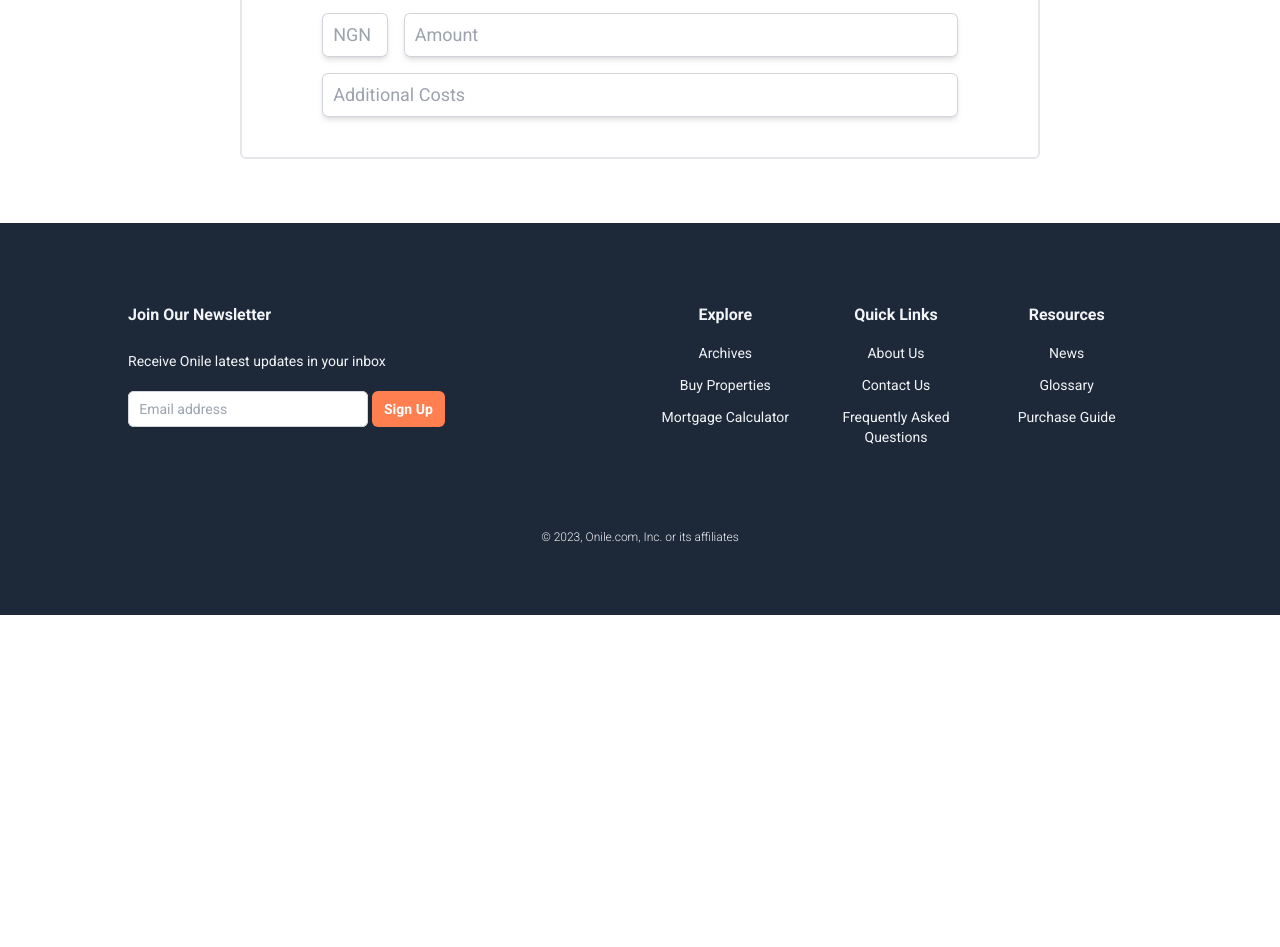
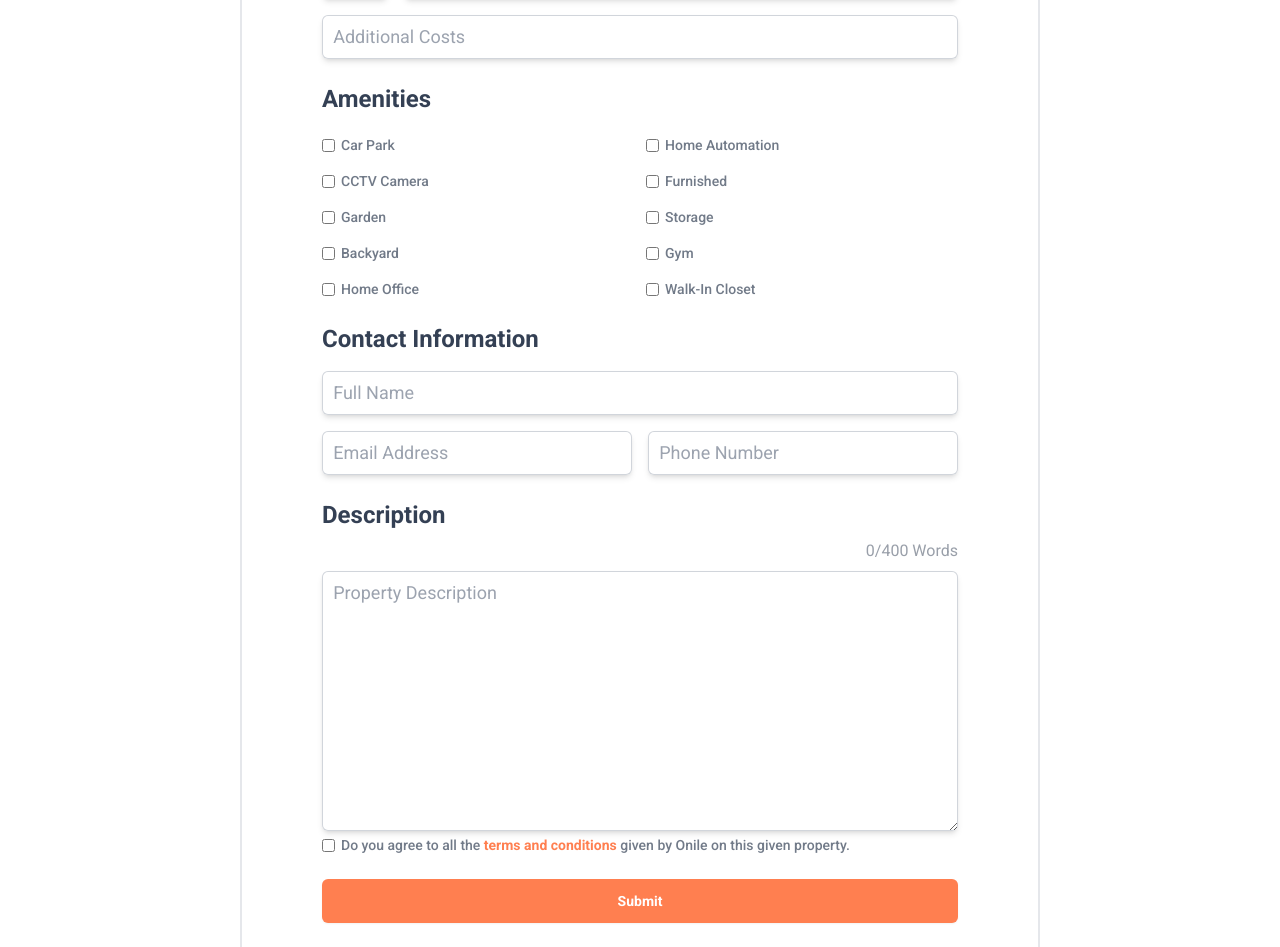
Before and after one commit to topzyray/onile-redesign, a Next.js app: page /addproperty in a window 1280 px wide. Shown: the part 1225-2172 px from the top of the page. Before the commit the page ends 1840 px from the top, so only its background shows below. Built offline with nearby package versions, Linux system fonts and the light colour scheme.

Commit message:
Completed AddProperty page UI design

```diff
--- a/src/app/addproperty/page.js
+++ b/src/app/addproperty/page.js
@@ -1,16 +1,16 @@
-import Image from 'next/image'
-import media from '/public/assets/media_upload.svg'
+import Link from 'next/link'
 import Footer from "@/component/Footer";
+import { IoIosImages } from "react-icons/io";
 
 const AddProperty = () => {
     return <>
-        <section className="scroll-smooth pt-[6.5rem] sm:pt-36 pb-16 lg:pb-0 flex w-full min-h-screen flex-col items-center mb-16">
+        <section className="scroll-smooth pt-[6.5rem] sm:pt-36 pb-0 flex w-full min-h-screen flex-col items-center mb-16">
             <section className='text-center text-[#344054]'>
                 <h1 className='text-[1.5rem] lg:text-[2rem] font-bold text'>Post Ad</h1>
             </section>
 
             {/* Add Property Forms Begin */}
-            <section className="flex flex-col gap-6 px-4 py-2 lg:px-20 lg:py-10 w-[20rem] sm:w-[35rem] md:w-[42rem] lg:w-[50rem] rounded-md border-[0.15rem] mt-4 text-[#344054]">
+            <section className="flex flex-col gap-6 px-4 pt-2 pb-4 lg:px-20 lg:py-10 w-[20rem] sm:w-[35rem] md:w-[42rem] lg:w-[50rem] rounded-md border-[0.15rem] mt-4 text-[#344054]">
 
                 {/* Property Details Begin */}
                 <section className='flex flex-col gap-4'>
@@ -186,22 +186,12 @@ const AddProperty = () => {
                     </section>
 
                     <section className='grid sm:grid-cols-2 gap-2 sm:gap-4'>
-
-                        <section className="col-span-1 sm:col-span-2">
-                            <section className="mt-0 flex flex-col gap-2">
-                                <section className='h-40 md:h-72 rounded-md border flex justify-center items-center shadow-md'>
-                                    <Image src={media} alt='Media Upload' className='w-24 h-24 md:w-32 md:h-32' />
-                                </section>
-                                <input
-                                    type="file"
-                                    name="media-upload"
-                                    id="media-upload"
-                                    accept=".png, .jpg, .jpeg"
-                                    multiple
-                                    required
-                                    className="block w-full rounded-md border-0 py-2 md:py-2.5 text-[#344054] shadow-md ring-1 ring-inset ring-gray-300 placeholder:text-gray-400 focus:ring-2 focus:ring-inset focus:ring-[#344054] text-sm sm:text-lg sm:leading-6"
-                                />
-                            </section>
+                        <section className="col-span-full">
+                            <label className="w-full h-[10rem] md:h-[18rem] flex flex-col items-center justify-center px-4 py-6 bg-white text-blue rounded-lg shadow-lg tracking-wide ring-gray-300 border cursor-pointer hover:bg-gray-200 hover:text-grey-200">
+                                <IoIosImages className="text-[5rem] text:w-[8rem]" />
+                                <span className="mt-2 text-base leading-normal">Upload Media</span>
+                                <input type='file' className="hidden" />
+                            </label>
                         </section>
                     </section>
 
@@ -213,9 +203,9 @@ const AddProperty = () => {
                     <section className=''>
                         <h3 className='text-lg sm:xl lg:text-2xl font-bold'>Pricing</h3>
                     </section>
-                    <section className='grid sm:grid-cols-8 gap-2 sm:gap-4'>
+                    <section className='grid grid-cols-8 gap-2 sm:gap-4'>
 
-                        <section className="col-start-1">
+                        <section className="col-start-1 col-end-3 md:col-end-2">
                             <section className="mt-0">
                                 <input
                                     type="text"
@@ -229,7 +219,7 @@ const AddProperty = () => {
                             </section>
                         </section>
 
-                        <section className="col-start-2 col-end-9">
+                        <section className="col-start-3 md:col-start-2 col-end-9">
                             <section className="mt-0">
                                 <input
                                     type="text"
@@ -260,7 +250,154 @@ const AddProperty = () => {
                 </section>
                 {/* Pricing Ends */}
 
+                {/* Amenities Starts */}
+                <section className='flex flex-col gap-4'>
+                    <section className=''>
+                        <h3 className='text-lg sm:xl lg:text-2xl font-bold'>Amenities</h3>
+                    </section>
+                    <section className="grid grid-cols-2 gap-1 sm:gap-2 md:gap-3">
+                        {/* Amenities Checkboxes */}
+                        <section className="md:flex md:items-center md:gap-0.5 mt-1">
+                            <input id="carpark" name="carpark" type="checkbox" className="accent-[#FF7F50] mr-1" />
+                            <label htmlFor="carpark" className="text-xs sm:text-sm font-medium text-justify leading-0 text-[#344054B2]">Car Park</label>
+                        </section>
+                        <section className="md:flex md:items-center md:gap-0.5 mt-1">
+                            <input id="homeautomation" name="homeautomation" type="checkbox" className="accent-[#FF7F50] mr-1" />
+                            <label htmlFor="homeautomation" className="text-xs sm:text-sm font-medium text-justify leading-0 text-[#344054B2]">Home Automation</label>
+                        </section>
+                        <section className="md:flex md:items-center md:gap-0.5 mt-1">
+                            <input id="cctv" name="cctv" type="checkbox" className="accent-[#FF7F50] mr-1" />
+                            <label htmlFor="cctv" className="text-xs sm:text-sm font-medium text-justify leading-0 text-[#344054B2]">CCTV Camera</label>
+                        </section>
+                        <section className="md:flex md:items-center md:gap-0.5 mt-1">
+                            <input id="furnished" name="furnished" type="checkbox" className="accent-[#FF7F50] mr-1" />
+                            <label htmlFor="furnished" className="text-xs sm:text-sm font-medium text-justify leading-0 text-[#344054B2]">Furnished</label>
+                        </section>
+                        <section className="md:flex md:items-center md:gap-0.5 mt-1">
+                            <input id="garden" name="garden" type="checkbox" className="accent-[#FF7F50] mr-1" />
+                            <label htmlFor="garden" className="text-xs sm:text-sm font-medium text-justify leading-0 text-[#344054B2]">Garden</label>
+                        </section>
+                        <section className="md:flex md:items-center md:gap-0.5 mt-1">
+                            <input id="storage" name="storage" type="checkbox" className="accent-[#FF7F50] mr-1" />
+                            <label htmlFor="storage" className="text-xs sm:text-sm font-medium text-justify leading-0 text-[#344054B2]">Storage</label>
+                        </section>
+                        <section className="md:flex md:items-center md:gap-0.5 mt-1">
+                            <input id="backyard" name="backyard" type="checkbox" className="accent-[#FF7F50] mr-1" />
+                            <label htmlFor="backyard" className="text-xs sm:text-sm font-medium text-justify leading-0 text-[#344054B2]">Backyard</label>
+                        </section>
+                        <section className="md:flex md:items-center md:gap-0.5 mt-1">
+                            <input id="gym" name="gym" type="checkbox" className="accent-[#FF7F50] mr-1" />
+                            <label htmlFor="gym" className="text-xs sm:text-sm font-medium text-justify leading-0 text-[#344054B2]">Gym</label>
+                        </section>
+                        <section className="md:flex md:items-center md:gap-0.5 mt-1">
+                            <input id="homeoffice" name="homeoffice" type="checkbox" className="accent-[#FF7F50] mr-1" />
+                            <label htmlFor="homeoffice" className="text-xs sm:text-sm font-medium text-justify leading-0 text-[#344054B2]">Home Office</label>
+                        </section>
+                        <section className="md:flex md:items-center md:gap-0.5 mt-1">
+                            <input id="walkincloset" name="walkincloset" type="checkbox" className="accent-[#FF7F50] mr-1" />
+                            <label htmlFor="walkincloset" className="text-xs sm:text-sm font-medium text-justify leading-0 text-[#344054B2]">Walk-In Closet</label>
+                        </section>
+                    </section>
+                </section>
+                {/* Amenities Ends */}
 
+                {/* Contact Info Begin */}
+                <section className='flex flex-col gap-4'>
+                    <section className=''>
+                        <h3 className='text-lg sm:xl lg:text-2xl font-bold'>Contact Information</h3>
+                    </section>
+                    <section className='grid sm:grid-cols-2 gap-2 sm:gap-4'>
+
+                        <section className="col-span-1 sm:col-span-2">
+                            <section className="mt-0">
+                                <input
+                                    type="text"
+                                    name="fullName"
+                                    id="fullName"
+                                    placeholder="Full Name"
+                                    required
+                                    autoComplete="full-name"
+                                    className="block w-full rounded-md border-0 py-2 md:py-2.5 text-[#344054] shadow-md ring-1 ring-inset ring-gray-300 placeholder:text-gray-400 focus:ring-2 focus:ring-inset focus:ring-[#344054] text-sm sm:text-lg sm:leading-6"
+                                />
+                            </section>
+                        </section>
+
+                        <section className="col-span-1">
+                            <section className="mt-0">
+                                <input
+                                    type="email"
+                                    name="email"
+                                    id="email"
+                                    placeholder="Email Address"
+                                    required
+                                    autoComplete="email"
+                                    className="block w-full rounded-md border-0 py-2 md:py-2.5 text-[#344054] shadow-md ring-1 ring-inset ring-gray-300 placeholder:text-gray-400 focus:ring-2 focus:ring-inset focus:ring-[#344054] text-sm sm:text-lg sm:leading-6"
+                                />
+                            </section>
+                        </section>
+
+                        <section className="col-span-1">
+                            <section className="mt-0">
+                                <input
+                                    type="text"
+                                    name="phoneNumber"
+                                    id="phoneNumber"
+                                    placeholder="Phone Number"
+                                    required
+                                    autoComplete="phone-number"
+                                    className="block w-full rounded-md border-0 py-2 md:py-2.5 text-[#344054] shadow-md ring-1 ring-inset ring-gray-300 placeholder:text-gray-400 focus:ring-2 focus:ring-inset focus:ring-[#344054] text-sm sm:text-lg sm:leading-6"
+                                />
+                            </section>
+                        </section>
+                    </section>
+                </section>
+                {/* Contact Info Ends */}
+
+                {/* Description Begin */}
+                <section className='flex flex-col gap-2'>
+                    <section className=''>
+                        <h3 className='text-lg sm:xl lg:text-2xl font-bold'>Description</h3>
+                    </section>
+                    <section className='grid grid-cols-1'>
+                        <section className="col-span-full">
+                            <p className="text-[1rem] text-[#34405480] text-right">0/400 Words</p>
+                            <section className="mt-2">
+                                <textarea
+                                id="message"
+                                name="message"
+                                placeholder="Property Description"
+                                required
+                                rows={10}
+                                className="block w-full rounded-md border-0 py-2 md:py-2.5 text-[#344054] shadow-md ring-1 ring-inset ring-gray-300 placeholder:text-gray-400 focus:ring-2 focus:ring-inset focus:ring-[#344054] text-sm sm:text-lg sm:leading-6"
+                                />
+                            </section>
+
+                            <section className="md:flex md:items-center md:gap-0.5 mt-1">
+                                <input
+                                id="check"
+                                name="t&c"
+                                type="checkbox"
+                                className="accent-[#FF7F50] mr-1"
+                                />
+                                <label
+                                htmlFor="check"
+                                className="text-xs sm:text-sm font-medium text-justify leading-0 text-[#344054B2]"
+                                >
+                                Do you agree to all the <Link href="terms&conditions" className="font-semibold text-[#FF7F50] hover:text-[#fc6832] hover:underline">terms and conditions</Link> given by Onile on this given property.
+                                </label>
+                            </section>
+                        </section>
+                    </section>
+                </section>
+                {/* Description Ends */}
+
+                {/* Submit Button Starts */}
+                <section className="w-full">
+                    <button type="submit" className="flex w-full justify-center rounded-md bg-[#FF7F50] px-3 py-2 md:py-2.5 text-sm font-bold leading-6 text-white shadow-sm hover:bg-[#fc6832] focus-visible:outline focus-visible:outline-2 focus-visible:outline-offset-2 focus-visible:outline-[#fc6832]">
+                        Submit
+                    </button>
+                </section>
+                {/* Submit Button Ends */}
 
 
             </section>
```
